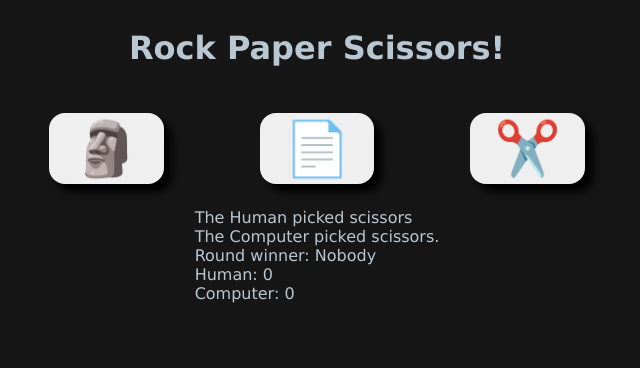
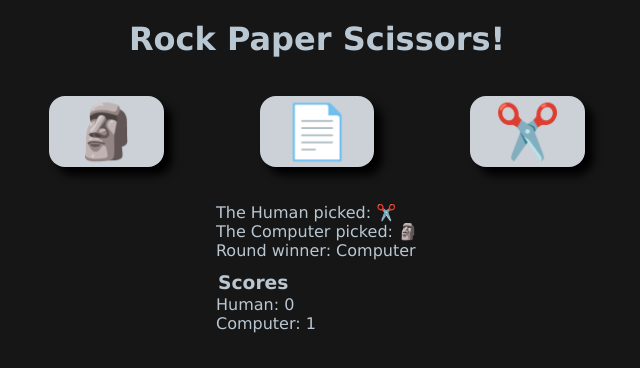
Before and after one commit to viktorlohr/rock-paper-scissors, a plain HTML site: page index.html in a window 1280 px wide. Both pictures are taken after a click on the button "✂️". Shown: the whole page, without its empty margins (323-963 px from the left). Drawn offline with Linux system fonts and the light colour scheme.

Commit message:
Finish UI for now

```diff
--- a/index.html
+++ b/index.html
@@ -12,22 +12,28 @@
   <div class="stats">
     <div class="result">
     <div>
-      The Human picked <span class="human-choice"></span>
+      The Human picked: <span class="human-choice"></span>
     </div>
     <div>
-      The Computer picked <span class="computer-choice"></span>.
+      The Computer picked: <span class="computer-choice"></span>
     </div>
     <div>
       Round winner: <span class="round-winner"></span>
     </div>
   </div>
   <div class="score">
+    <h3>Scores</h3>
     <div>Human: <span class="human-score"></span></div>
     <div>Computer: <span class="computer-score"></span></div>
   </div>
   <div class="game-over">
-    Game Over! <span class="game-winner"> </span> won the game.
-    <button class="reset-button">Start new game</button>
+    <div>
+      Game Over! <span class="game-winner"> </span> won the game.
+    </div>
+
+   <div>
+    <button class="reset-button">Restart</button>
+   </div>
   </div>
   </div>
 
--- a/script.js
+++ b/script.js
@@ -11,9 +11,9 @@ const paperBtn = document.querySelector('.paper');
 const scissorsBtn = document.querySelector('.scissors');
 const resetBtn = document.querySelector('.reset-button');
 
-rockBtn.addEventListener('click', () => {playGame(SIGNS[0])});
-paperBtn.addEventListener('click', () => {playGame(SIGNS[1])});
-scissorsBtn.addEventListener('click', () => {playGame(SIGNS[2])});
+rockBtn.addEventListener('click', () => {playRound(SIGNS[0])});
+paperBtn.addEventListener('click', () => {playRound(SIGNS[1])});
+scissorsBtn.addEventListener('click', () => {playRound(SIGNS[2])});
 resetBtn.addEventListener('click', resetGame);
 let signBtns = [rockBtn, paperBtn, scissorsBtn];
 
@@ -28,25 +28,28 @@ let bodyEl = document.querySelector('body');
 
 
 function resetGame() {
+  humanScore = 0;
+  computerScore = 0;
   signBtns.map((el) => {el.style.display = 'block'});
 
   [humanChoiceEl, humanScoreEl, computerChoiceEl, computerScoreEl, roundWinnerEl, gameWinnerEl].map(
-    (el) => {el.textContent = "_____"}
+    (el) => {el.textContent = ""}
   )
+
 
 }
 
 resetGame()
 
-function playGame(humanChoice) {
+function playRound(humanChoice) {
 
   // console.log(`Playing Round. Human chose {humanChoice}`);
 
   let computerChoice = getComputerChoice();
-  computerChoiceEl.textContent = computerChoice;
+  computerChoiceEl.textContent = getSignSymbol(computerChoice);
   // console.log("Computer chose", computerChoice);
 
-  humanChoiceEl.textContent = humanChoice;
+  humanChoiceEl.textContent = getSignSymbol(humanChoice);
   // console.log("Human chose", humanChoice);
 
   let hasWon = hasHumanWon(computerChoice, humanChoice);
@@ -56,10 +59,10 @@ function playGame(humanChoice) {
   if (hasWon === null) {
     roundWinner = "Nobody"
   } else if (hasWon) {
-    roundWinner = "The Human";
+    roundWinner = "Human";
     humanScore++;
   } else {
-    roundWinner = "The Computer";
+    roundWinner = "Computer";
     computerScore++;
   }
 
@@ -72,7 +75,7 @@ function playGame(humanChoice) {
   // console.log("Human:", humanScore);
   humanScoreEl.textContent = humanScore;
 
-  if (humanScore === 5 || computerScore === 5) {
+  if (humanScore === 1 || computerScore === 5) {
     signBtns.map((b) => {b.style.display = 'none'})
 
     let winner;
@@ -83,7 +86,7 @@ function playGame(humanChoice) {
       winner = "The Computer";
     }
     gameWinnerEl.textContent = winner;
-    gameOverEl.style.display = 'block';
+    gameOverEl.style.display = 'flex';
 
   }
 
@@ -127,3 +130,16 @@ function getHumanChoice() {
 
   return choice
 }
+
+function getSignSymbol(sign) {
+  switch (sign) {
+    case SIGNS[0]:
+      return "🗿";
+
+    case SIGNS[1]:
+      return "📄";
+
+    case SIGNS[2]:
+      return "✂️";
+  }
+}
--- a/styles.css
+++ b/styles.css
@@ -1,6 +1,11 @@
 * {
   box-sizing: border-box;
   font-family: Verdana, Tahoma, Arial, Helvetica, sans-serif;
+}
+
+h1, h2, h3 {
+  margin: 2px;
+  margin-top: 12px;
 }
 
 body {
@@ -10,9 +15,10 @@ body {
   justify-content: center;
   background-color: rgb(22, 22, 22);
   color:rgb(185, 199, 211);
+  gap: 12px;
 }
 
-stats {
+.stats {
   display: flex;
   flex-direction: column;
   align-items: left;
@@ -31,13 +37,27 @@ button {
   border: none;
   border-radius: 4px;
   box-shadow: 2px 2px 2px black;
+  background-color: rgb(203, 209, 214);
 }
 
 
 
 .human-score, .human-choice, .computer-score, .computer-choice {
-  width: 10px;
-  height: 3px;
-  /* border: 1px solid black; */
+  display: inline-block;
+  width: 20px;
   border-radius: 6px;
 }
+
+.game-over {
+  font-size: x-large;
+  padding: 24px;
+  display: flex;
+  flex-direction: column;
+  align-items: center;
+  justify-content: center;
+}
+
+.reset-button {
+  margin: 6px;
+  font-size: 24px;
+}
```
